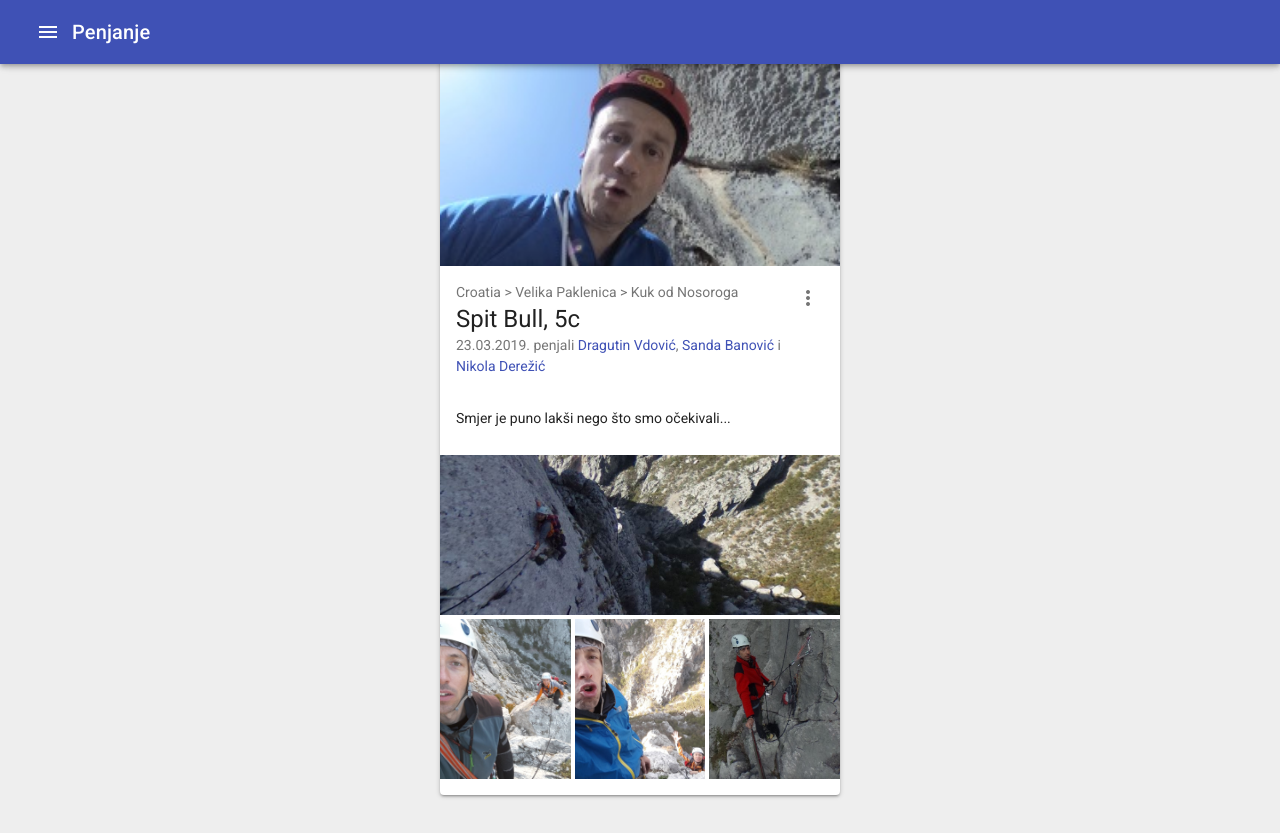
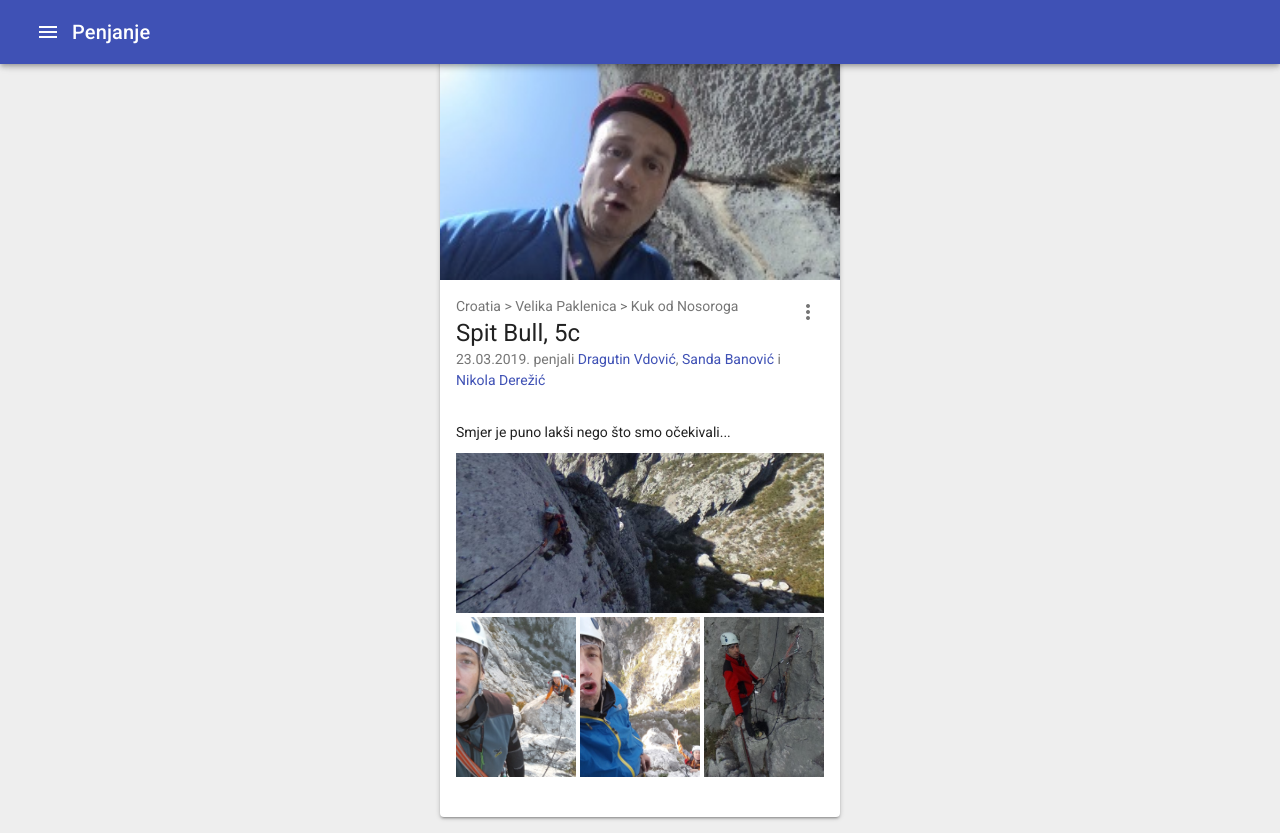
Before and after one commit to knee-cola/portal-penjanje, a React (Create React App) app: page /usponi/1 in a window 1280 px wide. Before the commit the page ends 811 px from the top, so only its background shows below. Built offline with nearby package versions, Linux system fonts and the light colour scheme.

Commit message:
UsponDetail: sređena animacija detalja

```diff
--- a/src/App.js
+++ b/src/App.js
@@ -28,7 +28,7 @@ function App(props) {
         <NavBar handleDrawerToggle={handleDrawerToggle} />
         <AppMenu handleDrawerToggle={handleDrawerToggle} menuOpen={menuOpen} />
         <Grid container justify="center">
-          <Grid item style={{width:'100%', maxWidth:400, paddingTop:40, paddingBottom: '1em', marginBottom: '1em'}} component={Paper} >
+          <Grid item style={{width:'100%', maxWidth:400, paddingTop:54, paddingBottom: '1em', marginBottom: '1em'}} component={Paper} >
             <Route path="/" exact component={ZadnjePenjano} />
             <Route path="/novi-uspon/" exact component={UsponForm} />
             <Route path="/usponi/:id/" component={UsponDetails} />
--- a/src/details/UsponDetails.js
+++ b/src/details/UsponDetails.js
@@ -3,7 +3,7 @@ import { withStyles } from '@material-ui/core/styles';
 import CardContent from '@material-ui/core/CardContent';
 import CardMedia from '@material-ui/core/CardMedia';
 import Typography from '@material-ui/core/Typography';
-import { Link, IconButton, Icon, Menu, MenuItem } from '@material-ui/core';
+import { Link, IconButton, Icon, Menu, MenuItem, Fade } from '@material-ui/core';
 import { Link as RouterLink } from 'react-router-dom';
 import ImageGallery from '../components/ImageGallery';
 import { usponByID }from '../data-store/DataStore';
@@ -22,6 +22,11 @@ function UsponDetails({ match:{ params:{id}}, classes }) {
 
   const { penjaci, titleImage, images, datumUspona, napomena, smjer: { imeSmjera, lokacijaSmjera, ocjenaSmjera } } = usponByID( parseInt( id ));
   const [menuAnchorEl, setMenuAnchorEl] = React.useState(null);
+  const [detailsVisible, setDetailsVisible] = React.useState(false);
+
+  window.setTimeout(() => {
+    setDetailsVisible(true);
+  }, 400);
 
   function handleClick(event) {
     setMenuAnchorEl(event.currentTarget);
@@ -49,12 +54,14 @@ function UsponDetails({ match:{ params:{id}}, classes }) {
         title={`${imeSmjera}, ${ocjenaSmjera}`}
         subheader= {<Fragment>{datumUspona} penjali {penjaci.map(({nick, ime, prezime}, ix, self)=> <Fragment key={nick}>{ix===0 ? '': (ix === self.length-1 ? ' i ' : ', ')}<Link component={RouterLink} to={`@${nick}`}>{ime} {prezime}</Link></Fragment>)} </Fragment>}
       />
-      <CardContent>
-        <Typography component="p" className={classes.notes}>
-          {napomena}
-        </Typography>
-      </CardContent>
-      <ImageGallery images={images} />
+      <Fade in={detailsVisible}>
+        <CardContent>
+          <Typography component="p" className={classes.notes}>
+              {napomena}
+          </Typography>
+          <ImageGallery images={images} />
+        </CardContent>
+      </Fade>
       <Menu id="simple-menu" anchorEl={menuAnchorEl} open={Boolean(menuAnchorEl)} onClose={handleClose}>
         <MenuItem onClick={handleClose}>Info o smjeru</MenuItem>
         <MenuItem onClick={handleClose}>Izmjeni zapis</MenuItem>
```
